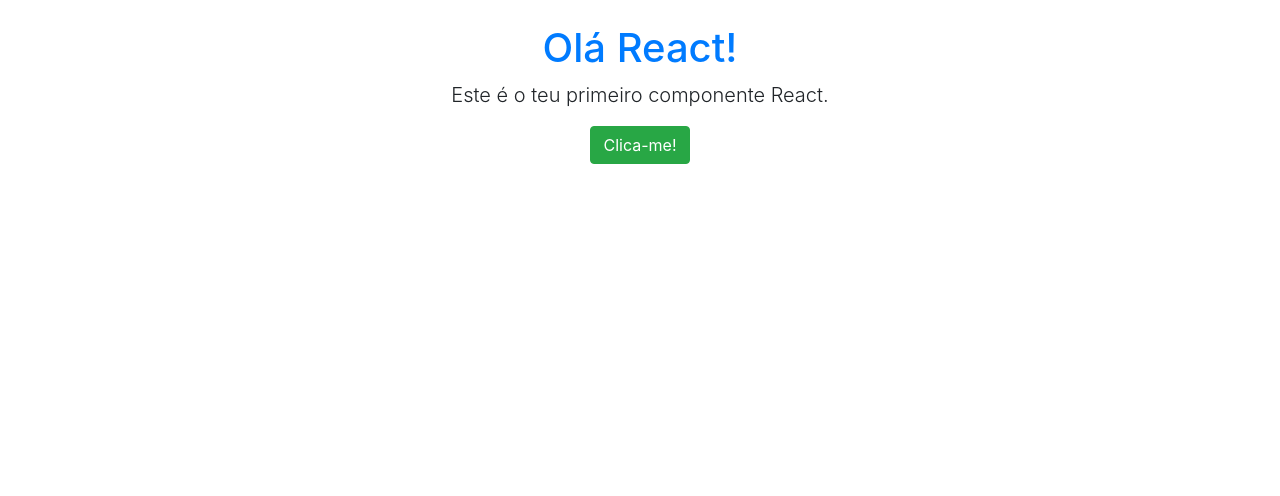
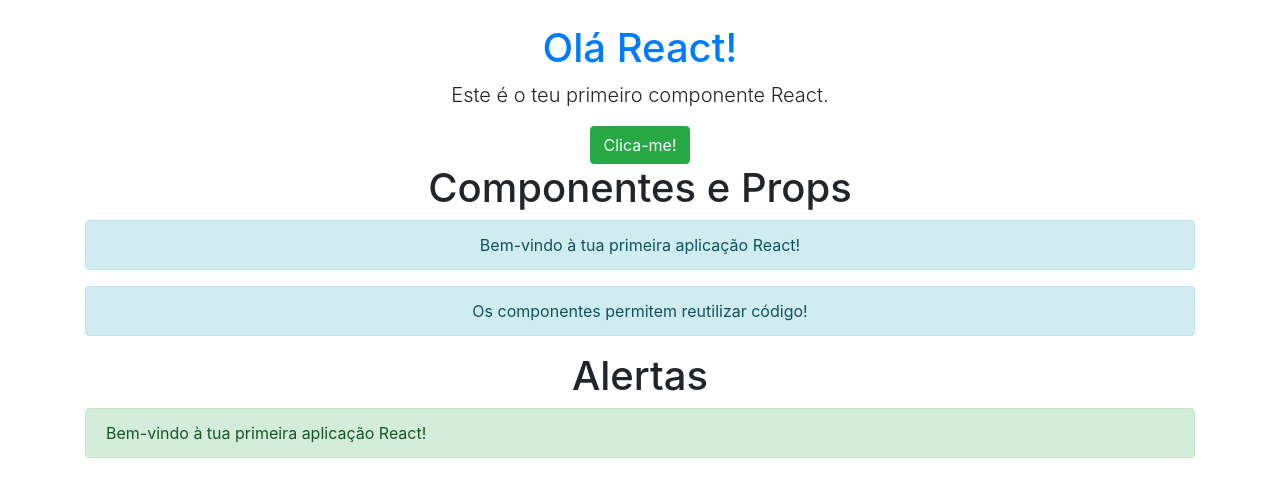
Before and after one commit to Rompante/REACT-APP-1, a React (Vite) app: page / in a window 1280 px wide. Shown: the top 496 px of the page. Built offline with nearby package versions, Linux system fonts and the light colour scheme.

Commit message:
alerts criação

```diff
--- /dev/null
+++ b/src/Alerta.jsx
@@ -0,0 +1,9 @@
+function Alerta(tipo) {
+  return (
+    <div className="alert alert-success" role="alert">
+        {tipo.alerta}
+    </div>
+  );
+}
+
+export default Alerta
--- a/src/App.jsx
+++ b/src/App.jsx
@@ -3,6 +3,9 @@
 import viteLogo from './assets/vite.svg'
 import heroImg from './assets/hero.png'
 import './App.css'
+
+import Mensagem from './Mensagem';
+import Alerta from './Alerta';
 
 // Um componente React é uma função que devolve JSX (JavaScript + HTML)
 function App() {
@@ -15,10 +18,20 @@
       {/* Evento onClick em React usa camelCase e chama uma função */}
       <button
         className="btn btn-success d-block mx-auto"
-        onClick={() => alert('Olá, mundo!')}
+        onClick={() => alert('Olá, Rompante bola de ouro!')}
       >
         Clica-me!
       </button>
+
+      <h1 className="text-center">Componentes e Props</h1>
+      {/* Cada componente recebe props diferentes */}
+      <Mensagem mytext="Bem-vindo à tua primeira aplicação React!" />
+      <Mensagem mytext="Os componentes permitem reutilizar código!" />
+
+      <h1 className="text-center">Alertas</h1>
+      {/* Cada componente recebe props diferentes */}
+      <Alerta alerta="Bem-vindo à tua primeira aplicação React!" />
+
     </div>
   );
 }
--- /dev/null
+++ b/src/Mensagem.jsx
@@ -0,0 +1,10 @@
+// Um componente pode receber "props" (dados enviados pelo componente pai)
+function Mensagem(props) {
+    // Aqui usamos props.texto, enviada pelo componente App
+    return (
+        <div className="alert alert-info text-center" role="alert">
+            {props.mytext}
+        </div>
+    );
+}
+export default Mensagem;
```
